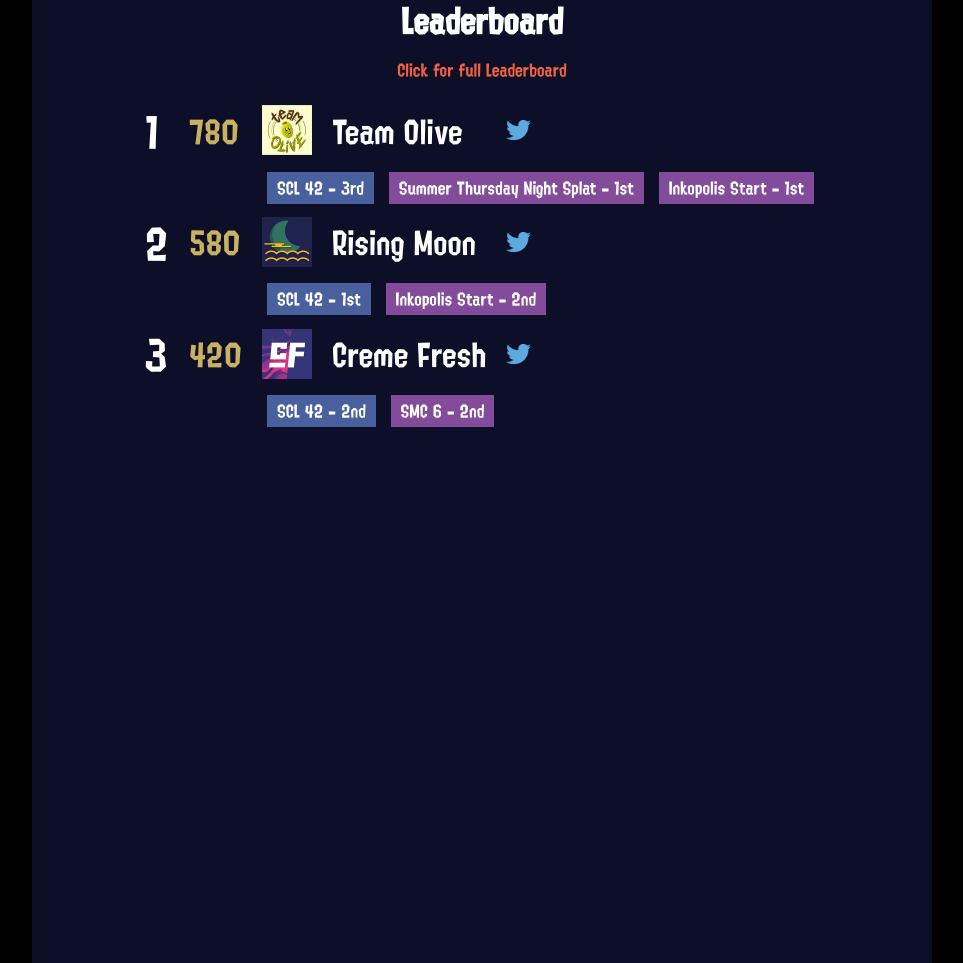
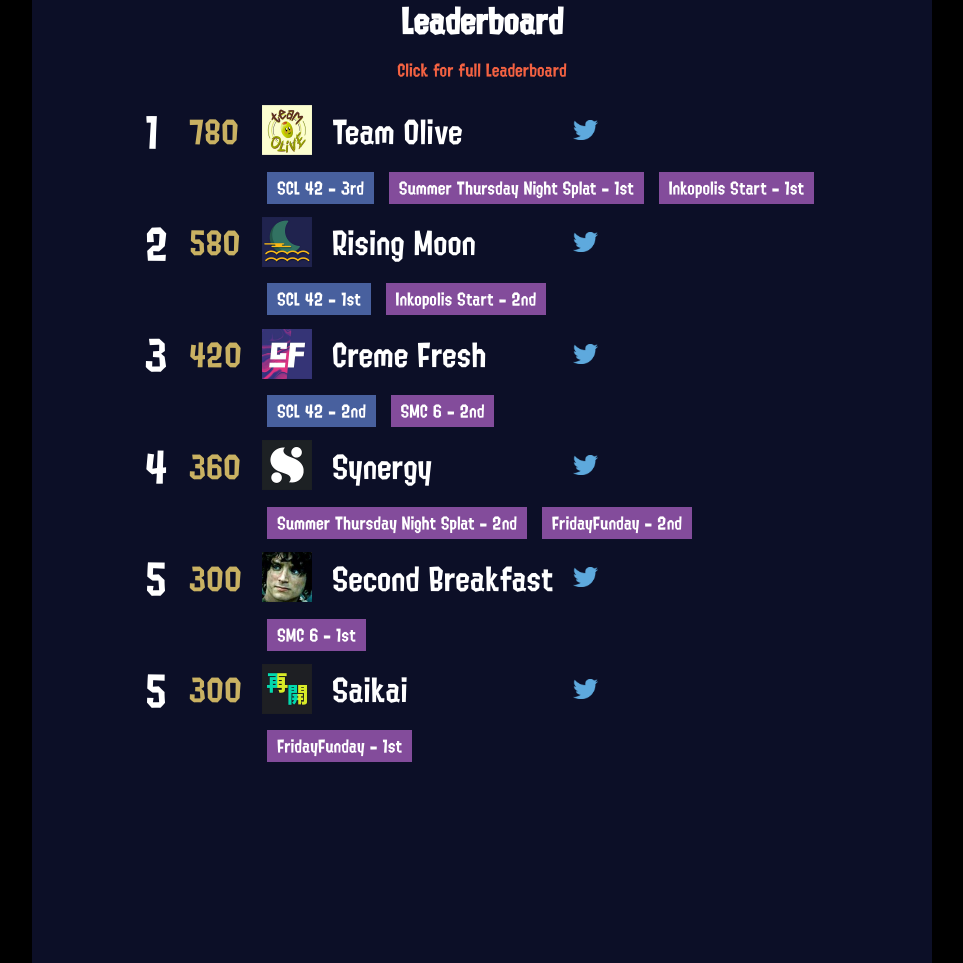
Before and after one commit to BestTeaMaker/splatstats, a plain HTML site: page index.html in a window 1280 px wide. Shown: the part 281-1244 px from the top of the page, without its empty margins (158-1121 px from the left). Drawn offline with Linux system fonts and the light colour scheme; a script that the page names is missing.

Commit message:
added 5th place leaderboards

```diff
--- a/index.html
+++ b/index.html
@@ -84,6 +84,49 @@
                   <a href="https://goo.gl/EwgMVZ" class="tier4" title="Tier 4" target="_blank">SMC 6 - 2nd</a>
                 </td>
               </tr>
+              <tr>
+                <td class="placement">4</td>
+                <td class="score">360</td>
+                <td class="teamlogo"><img class="teamlogoimage" src="assets/Logos/Synergy.png"/></td>
+                <td class="team">Synergy</td>
+                <td><a href="https://twitter.com/Synergy_Splat" target="_blank"><img src="assets/twitter-logo-blue.png" height="20px"></a></td>
+              </tr>
+              <tr>
+                <td></td>
+                <td></td>
+                <td colspan="3">
+                  <a href="https://goo.gl/JHm1hv" class="tier4" title="Tier 4" target="_blank">Summer Thursday Night Splat - 2nd</a>
+                  <a href="https://goo.gl/8y9kxi" class="tier4" title="Tier 4" target="_blank">FridayFunday - 2nd</a>
+                </td>
+              </tr>
+              <tr>
+                <td class="placement">5</td>
+                <td class="score">300</td>
+                <td class="teamlogo"><img class="teamlogoimage" src="assets/Logos/Second Breakfast.png"/></td>
+                <td class="team">Second Breakfast</td>
+                <td><a href="https://twitter.com/Breakfast2nd" target="_blank"><img src="assets/twitter-logo-blue.png" height="20px"></a></td>
+              </tr>
+              <tr>
+                <td></td>
+                <td></td>
+                <td colspan="3">
+                  <a href="https://goo.gl/EwgMVZ" class="tier4" title="Tier 4" target="_blank">SMC 6 - 1st</a>
+                </td>
+              </tr>
+              <tr>
+                <td class="placement">5</td>
+                <td class="score">300</td>
+                <td class="teamlogo"><img class="teamlogoimage" src="assets/Logos/Saikai.png"/></td>
+                <td class="team">Saikai</td>
+                <td><a href="https://twitter.com/SaiKai_SPL" target="_blank"><img src="assets/twitter-logo-blue.png" height="20px"></a></td>
+              </tr>
+              <tr>
+                <td></td>
+                <td></td>
+                <td colspan="3">
+                  <a href="https://goo.gl/8y9kxi" class="tier4" title="Tier 4" target="_blank">FridayFunday - 1st</a>
+                </td>
+              </tr>
 
             </tbody>
 
```
